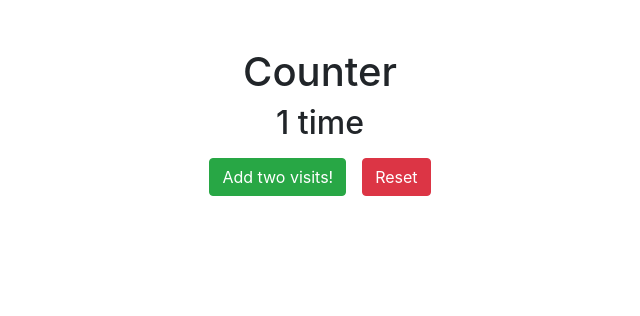
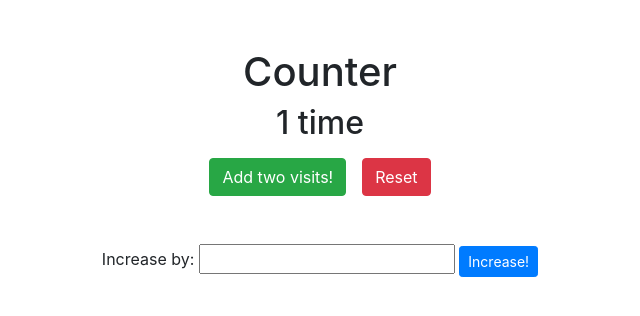
Before and after one commit to ssanchez30/Counter, a Flask app: page / in a window 1280 px wide. Shown: the top 316 px of the page, without its empty margins (320-960 px from the left). Run offline with Flask 2, Linux system fonts and the light colour scheme; some libraries are stand-ins or nearby versions.

Commit message:
Updating Sensei Bonus

```diff
--- a/server.py
+++ b/server.py
@@ -1,5 +1,4 @@
-from flask import Flask, session, render_template, request
-
+from flask import Flask, session, render_template, request, redirect
 
 app = Flask(__name__)
 app.secret_key = "secret"
@@ -10,10 +9,10 @@ def principal():
 
     if 'contador' in session:
         session['contador'] += 1
-        texto="times"
+        texto = "times"
     else:
         session['contador'] = 1
-        texto="time"
+        texto = "time"
 
     return render_template('index.html', texto=texto)
 
@@ -25,7 +24,6 @@ def Incrementar():
         session['contador'] += 1
     else:
         session['contador'] = 1
-
     responseObj = {
         'contador': session['contador']
     }
@@ -35,14 +33,29 @@ def Incrementar():
 @app.route('/destroy_session', methods=['GET'])
 def destroy():
     if 'contador' in session:
-
         session.clear()
-
     responseObj = {
         'contador': 1
     }
     return responseObj
 
 
+@app.route('/prefCounterFrm', methods=['POST'])
+def IncremenPersonal():
+
+    cant = request.form['increaseNumber']
+    print(cant)
+
+    if 'contador' in session:
+        session['contador'] += (int(cant)-1)
+    else:
+        session['contador'] = 1
+
+    responseObj = {
+        'contador': session['contador']
+    }
+    return redirect('/')
+
+
 if __name__ == "__main__":
     app.run(debug=True)
--- a/templates/index.html
+++ b/templates/index.html
@@ -16,12 +16,19 @@
             <h1 class="mt-5">Counter</h1>
         </div>
 
+        <div>
+            <h2><span id="nTimes">{{session['contador']}}</span><span id="tTimes" name="tTimes"> {{texto}}</span></h2>
+        </div>
+        <div><button class="btn btn-success mt-2 mx-2 increaseByTwo">Add two visits!</button><button
+                class="btn btn-danger mt-2 mx-2 btnReset">Reset</button></div>
+    </div>
 
-            <div>
-                <h2><span id="nTimes">{{session['contador']}}</span><span id="tTimes" name="tTimes"> {{texto}}</span></h2>
-            </div>
-            <div><button class="btn btn-success mt-2 mx-2 increaseByTwo">Add two visits!</button><button
-                    class="btn btn-danger mt-2 mx-2 btnReset">Reset</button></div>
+    <div class="prefCounter d-flex flex-row justify-content-center mt-5">
+        <form action="/prefCounterFrm" method="POST">
+            <label for="increaseNumber">Increase by:</label>
+            <input type="number" id="increaseNumber" name="increaseNumber">
+            <button type="submit" class="btn btn-primary btn-sm btnIncrease">Increase!</button>
+        </form>
     </div>
 
     <script src="{{ url_for('static', filename='./js/script.js') }}"></script>
```
